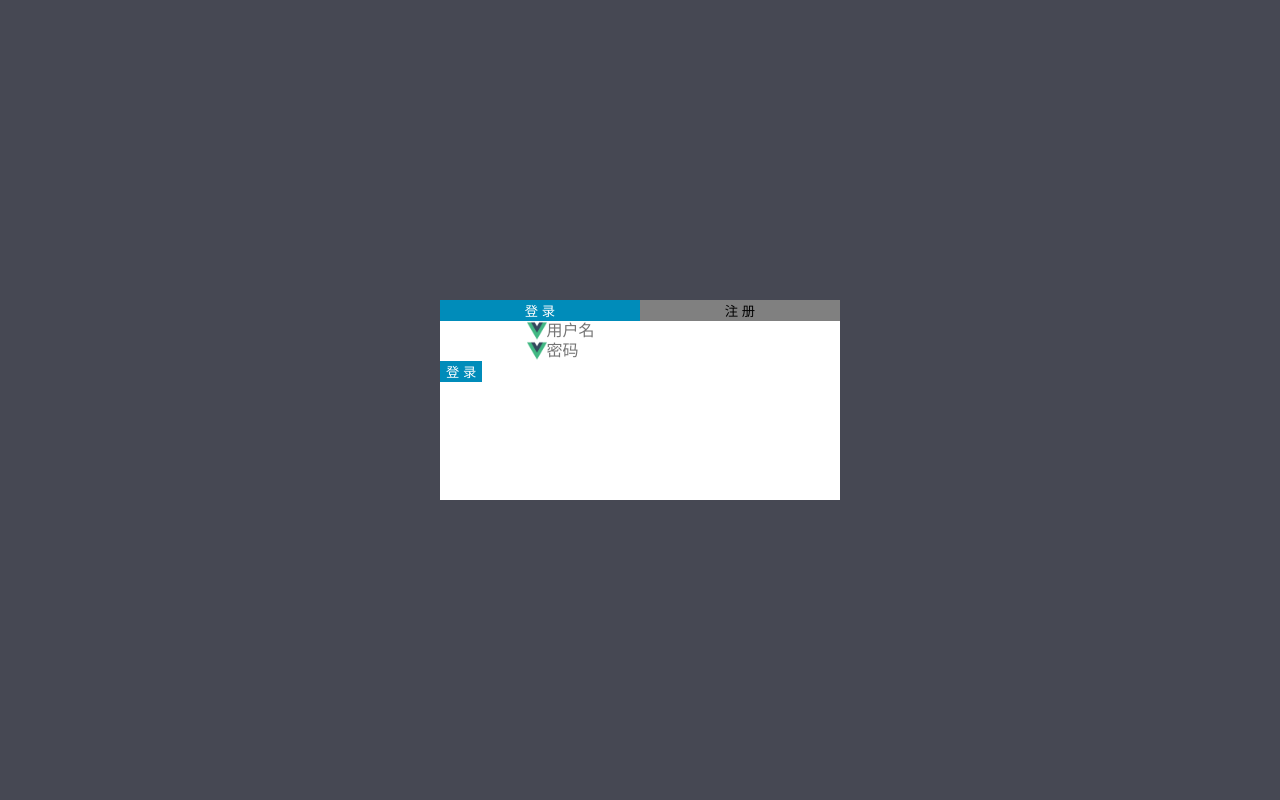
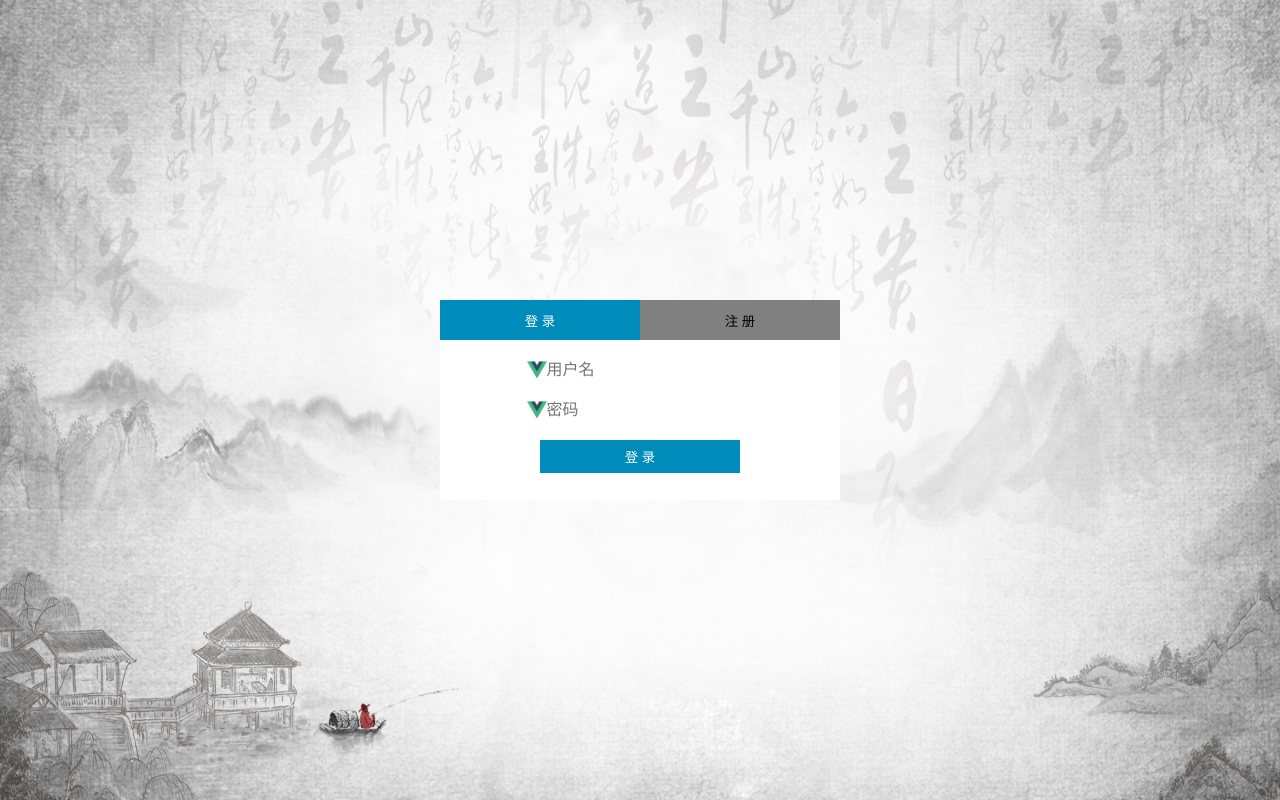
Before and after one commit to rock-app/fabu.love, a Vue app in the folder client/: page / in a window 1280 px wide. Built offline with nearby package versions, Linux system fonts and the light colour scheme.

Commit message:
界面调整,成功回调

```diff
--- a/client/src/api/BaseApi.js
+++ b/client/src/api/BaseApi.js
@@ -4,14 +4,23 @@ const axios = require('axios')
 export default class BaseApi {
 
   static init (router) {
-    axios.interceptors.request.use((config) => {
-      let token = TokenMgr.get('localhost:3001')
-      alert(config.url)
+    // axios.interceptors.request.use((config) => {
+    //   var token = TokenMgr.get('http://localhost:3001/api/applist')
+    //   if (token) {
+    //     config.headers.token = 'Bearer' + ' ' + token
+    //   }
+    //   return config
+    // }, (error) => {
+    //   return Promise.reject(error)
+    // })
+
+    axios.interceptors.request.use(function (config) {
+      var token = TokenMgr.get('http://localhost:3001/api/applist')
       if (token) {
-        config.header.token = 'Bearer' + ' ' + token
+        config.headers.Authorization = 'Bearer' + ' ' + token
       }
       return config
-    }, (error) => {
+    }, function (errpr) {
       return Promise.reject(error)
     })
 
@@ -20,8 +29,7 @@ export default class BaseApi {
       if (response.data && response.data.token) {
         TokenMgr.add(response.config.url, response.data.token)
       }
-      // if (response.body)
-
+      return response
     }, (error) => {
       return Promise.reject(error)
     })
--- a/client/src/components/Login.vue
+++ b/client/src/components/Login.vue
@@ -1,6 +1,7 @@
 <template>
   <div class="login">
-      <div class="login-intactive">
+      <img class="login-backgroundImage" src="@/assets/backgroundImage.png">
+      <div class="login-intactive" :class="`${this.loginSizeStatus}`">
         <div class="login-title">
           <button class="login-btn-title" :class="`${this.loginStatus}`" @click="onLogin"> 登 录 </button>
           <button class="login-btn-title" :class="`${this.registerStatus}`" @click="onRegister"> 注 册 </button>
@@ -17,7 +18,7 @@
           <img src="@/assets/logo.png">
           <input type="text" placeholder="确认密码" v-model="repwd">
         </div>
-        <button class="login-btn-submit" @click="onClick">{{pageStatus}}</button>
+        <div><button class="login-btn-submit" @click="onClick">{{pageStatus}}</button></div>
       </div>
   </div>
 </template>
@@ -45,6 +46,9 @@ export default {
     },
     registerStatus () {
       return this.isLogin ? 'login-btn-title-unselected' : 'login-btn-title-selected'
+    },
+    loginSizeStatus () {
+      return this.isLogin ? 'login-intactive-login' : 'login-intactive-register'
     }
   },
   methods: {
@@ -87,6 +91,10 @@ export default {
     margin: auto;
     overflow: hidden;
   }
+  .login-backgroundImage {
+    width: 100%;
+    height: 100%;
+  }
   .login-intactive {
     position: absolute;
     background-color: white;
@@ -97,9 +105,21 @@ export default {
     left: 0;
     bottom: 0;
     right: 0;
-        /* padding: 20px, 20px; */
   }
-    .login-intactive > div {
+  .login-intactive-login {
+    height: 200px;
+  }
+  .login-intactive-register {
+    height: 250px;
+  }
+  .login-intactive > div:first-child {
+    display: flex;
+    flex-direction: row;
+    align-items: center;
+    justify-content: center;
+  }
+  .login-intactive > div:nth-last-child(-n+4) {
+    margin: 20px 0px;
     display: flex;
     flex-direction: row;
     align-items: center;
@@ -109,6 +129,7 @@ export default {
     width: 200px;
     border: none;
     margin: 0px;
+    height: 40px;
   }
   .login-btn-title-selected {
     background-color: #008CBA;
@@ -127,6 +148,7 @@ export default {
     border-radius: 0px;
     background-color: #008CBA;
     color: white;
-        margin: 0px;
+    width: 200px;
+    height: 33px;
   }
 </style>
--- a/client/src/mgr/TokenMgr.js
+++ b/client/src/mgr/TokenMgr.js
@@ -18,7 +18,7 @@ class TokenMgr {
 
   get (url) {
     var host = this.urlhost(url)
-    for (const item in this.tokens) {
+    for (var item of this.tokens) {
       if (item.url === host) {
         return item.token
       }
```
Also changed, not shown: client/src/assets/backgroundImage.png (added), 1 other file (tests, documents, lock files or other folders). Lines whose indentation alone changed are shown as unchanged.
